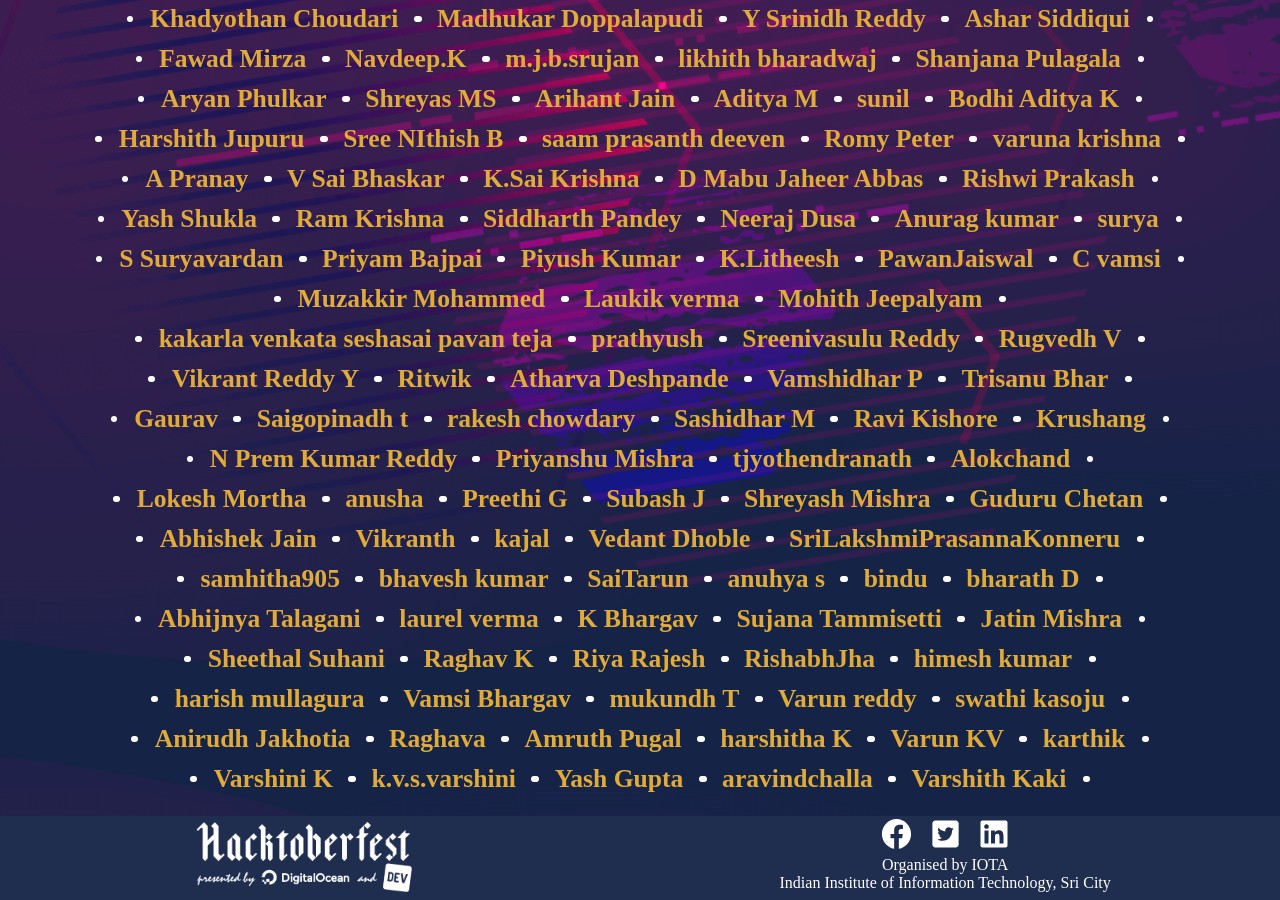
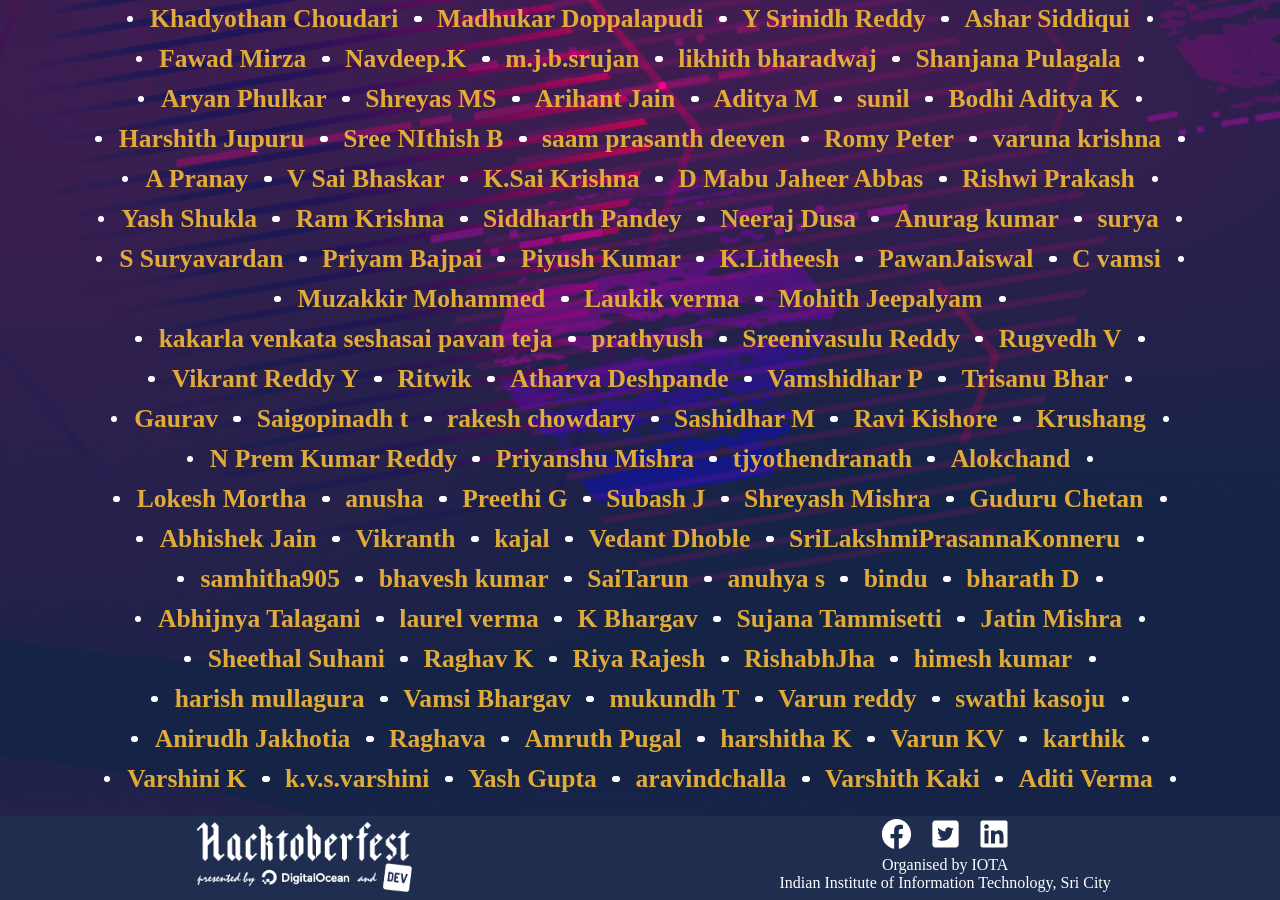
Before and after one commit to Project-Club-IIITS/hacktoberfest2019-participants, a Jekyll site: the page index.html, which Jekyll copies as it is, in a window 1280 px wide and 900 px high, scrolled down 574 px. Built offline with Jekyll 4.4.1, drawn with Linux system fonts in a browser that asks for light colours; some web fonts are replaced.

Commit message:
Adding Aditi Verma

```diff
--- a/index.html
+++ b/index.html
@@ -191,7 +191,7 @@
           <li><a href="https://github.com/giyasht">Yash Gupta</a></li>
           <li><a href="https://github.com/aravindchalla">aravindchalla</a></li>
           <li><a  href="https://github.com/varshith-k">Varshith Kaki</a></li>
-
+          <li><a  href="https://github.com/stoic-signs">Aditi Verma</a></li>
 
         </ul>
       </div>
```
